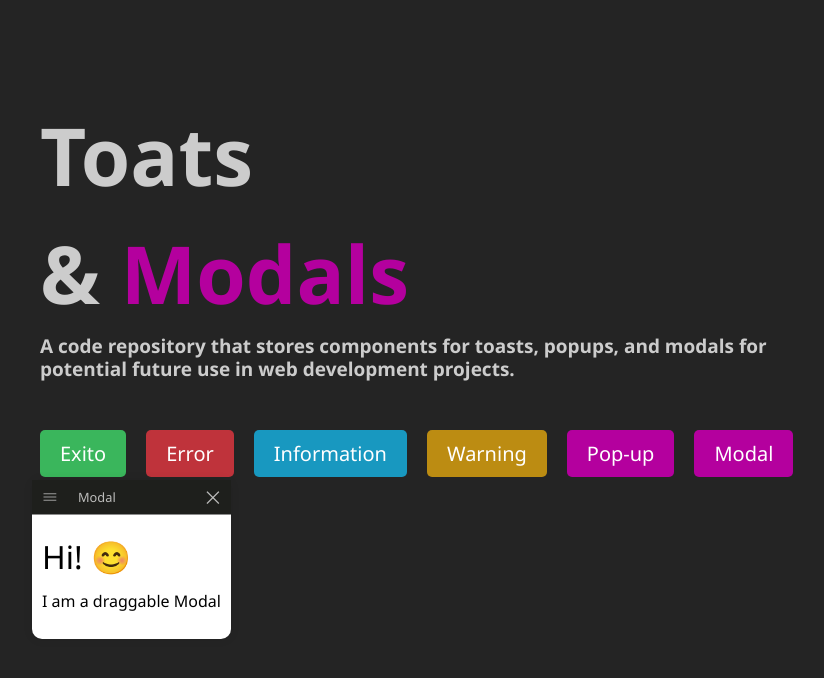
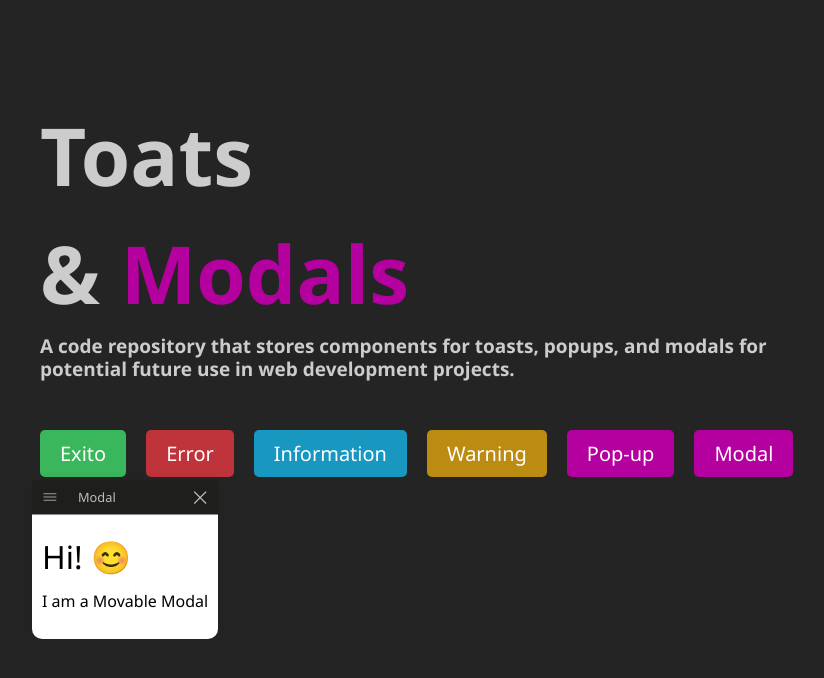
Before and after one commit to vgbr-dev/notification-ui-kit, a React (Vite) app: page / in a window 1280 px wide. Both pictures are taken after a click on the button "Modal". Shown: the top 678 px of the page, without its empty margins (160-984 px from the left). Built offline with nearby package versions, Linux system fonts and the light colour scheme.

Commit message:
style: edit text

```diff
--- a/src/components/common/ButtonContainer/index.jsx
+++ b/src/components/common/ButtonContainer/index.jsx
@@ -35,7 +35,7 @@ const ButtonContainer = () => (
     </button>
     <ModalButton>
       <h1>Hi! 😊</h1>
-      <p>I am a draggable Modal</p>
+      <p>I am a Movable Modal</p>
     </ModalButton>
   </div>
 );
```
